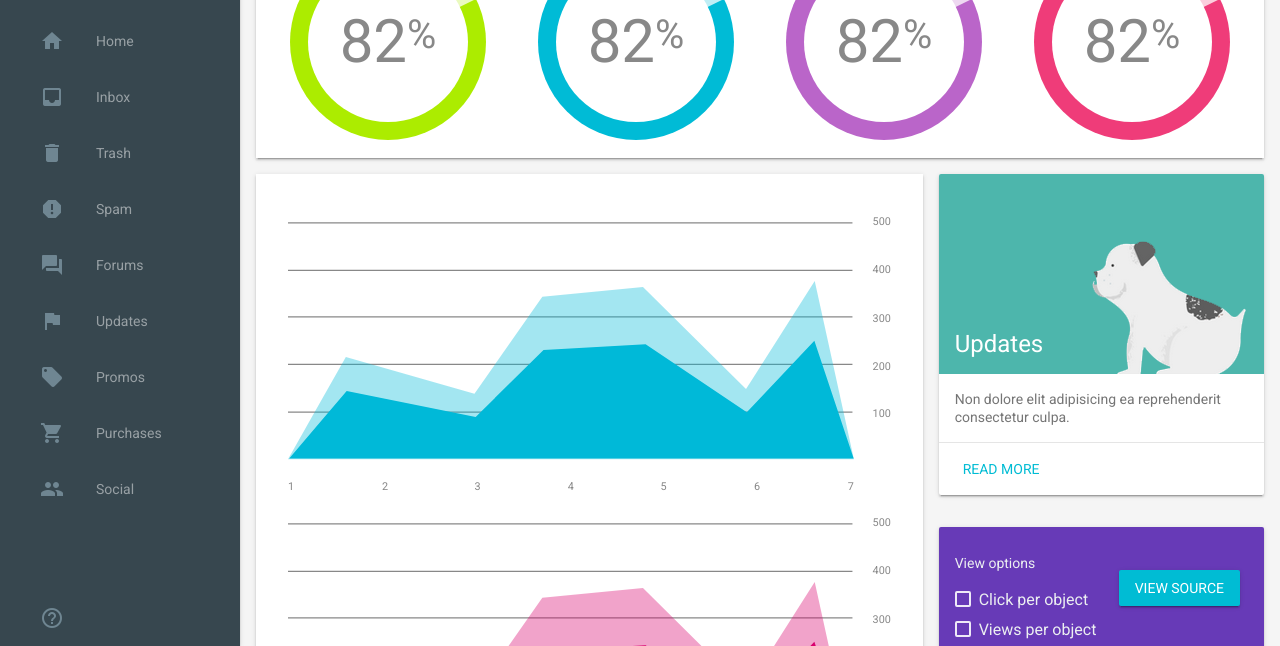
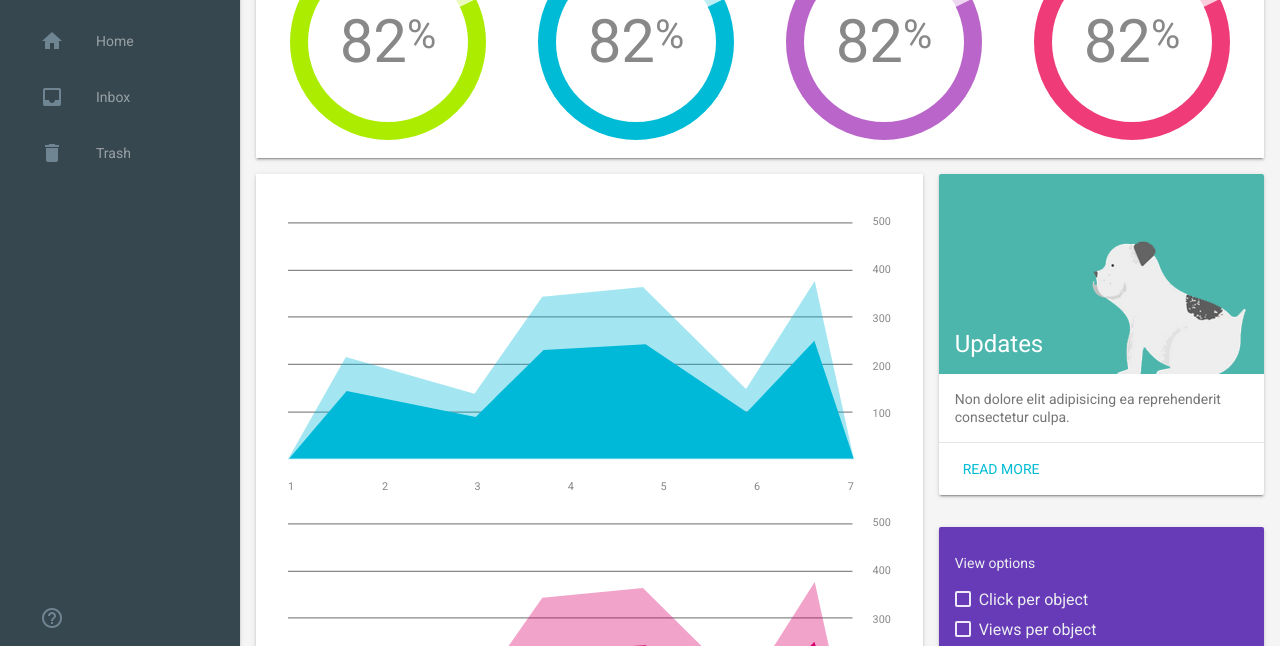
Before and after one commit to guitar-san/guitar-san.github.io, a plain HTML site: page index.html in a window 1280 px wide. Shown: the part 154-800 px from the top of the page. Drawn offline with nearby package versions, Linux system fonts and the light colour scheme.

Commit message:
initial commit

```diff
--- a/index.html
+++ b/index.html
@@ -106,12 +106,6 @@
           <a class="mdl-navigation__link" href=""><i class="mdl-color-text--blue-grey-400 material-icons" role="presentation">home</i>Home</a>
           <a class="mdl-navigation__link" href=""><i class="mdl-color-text--blue-grey-400 material-icons" role="presentation">inbox</i>Inbox</a>
           <a class="mdl-navigation__link" href=""><i class="mdl-color-text--blue-grey-400 material-icons" role="presentation">delete</i>Trash</a>
-          <a class="mdl-navigation__link" href=""><i class="mdl-color-text--blue-grey-400 material-icons" role="presentation">report</i>Spam</a>
-          <a class="mdl-navigation__link" href=""><i class="mdl-color-text--blue-grey-400 material-icons" role="presentation">forum</i>Forums</a>
-          <a class="mdl-navigation__link" href=""><i class="mdl-color-text--blue-grey-400 material-icons" role="presentation">flag</i>Updates</a>
-          <a class="mdl-navigation__link" href=""><i class="mdl-color-text--blue-grey-400 material-icons" role="presentation">local_offer</i>Promos</a>
-          <a class="mdl-navigation__link" href=""><i class="mdl-color-text--blue-grey-400 material-icons" role="presentation">shopping_cart</i>Purchases</a>
-          <a class="mdl-navigation__link" href=""><i class="mdl-color-text--blue-grey-400 material-icons" role="presentation">people</i>Social</a>
           <div class="mdl-layout-spacer"></div>
           <a class="mdl-navigation__link" href=""><i class="mdl-color-text--blue-grey-400 material-icons" role="presentation">help_outline</i><span class="visuallyhidden">Help</span></a>
         </nav>
@@ -244,7 +238,6 @@
           </g>
         </defs>
       </svg>
-      <a href="https://github.com/google/material-design-lite/blob/mdl-1.x/templates/dashboard/" target="_blank" id="view-source" class="mdl-button mdl-js-button mdl-button--raised mdl-js-ripple-effect mdl-button--colored mdl-color-text--white">View Source</a>
     <script src="https://code.getmdl.io/1.3.0/material.min.js"></script>
   </body>
 </html>
```
Also changed, not shown: 1 other file.
